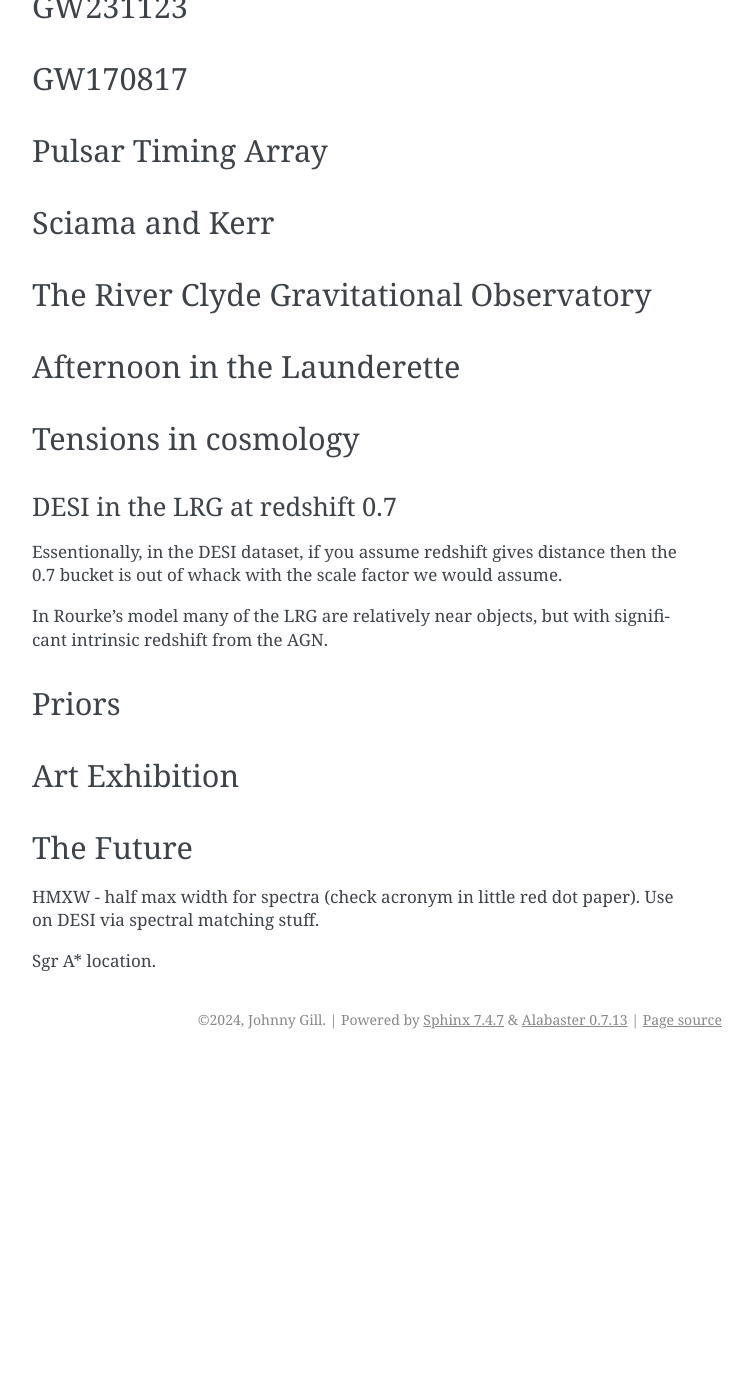
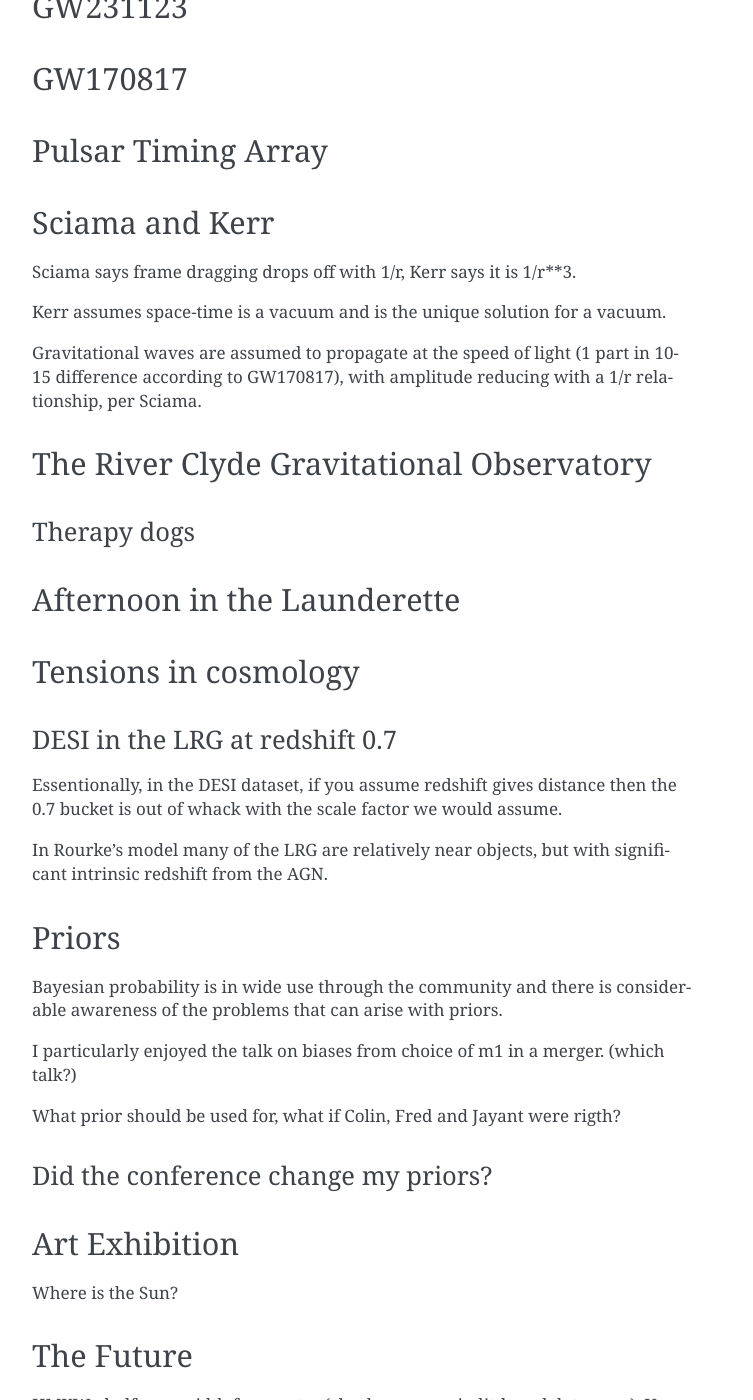
Before and after one commit to swfiua/gotu, a Sphinx documentation site: the page built from docs/gr24.rst, in a window 1280 px wide and 1400 px high, scrolled down 1203 px. Shown: the whole window, without its empty margins (388-1141 px from the left). Built offline with Sphinx 7.4.7, drawn with Linux system fonts in a browser that asks for light colours; formulas are drawn with MathJax 3; before the commit the page ends 2262 px from its top, so only the background shows below that; some of the changed text lies outside the part shown.

Commit message:
gr24 evolving nicely

```diff
--- a/docs/gr24.rst
+++ b/docs/gr24.rst
@@ -72,8 +72,23 @@
 Sciama and Kerr
 ===============
 
+Sciama says frame dragging drops off with 1/r, Kerr says it is 1/r**3.
+
+Kerr assumes space-time is a vacuum and is the unique solution for a
+vacuum.
+
+Gravitational waves are assumed to propagate at the speed of light (1
+part in 10-15 difference according to GW170817), with amplitude
+reducing with a 1/r relationship, per Sciama.
+
+
 The River Clyde Gravitational Observatory
 =========================================
+
+
+
+Therapy dogs
+------------
 
 Afternoon in the Launderette
 ============================
@@ -94,9 +109,24 @@
 Priors
 ======
 
+Bayesian probability is in wide use through the community and there is
+considerable awareness of the problems that can arise with priors.
+
+I particularly enjoyed the talk on biases from choice of m1 in a
+merger. (which talk?)
+
+What prior should be used for, what if Colin, Fred and Jayant were
+rigth?
+
+Did the conference change my priors?
+------------------------------------
+
+
 
 Art Exhibition
 ==============
+
+Where is the Sun?
 
 The Future
 ==========
```
